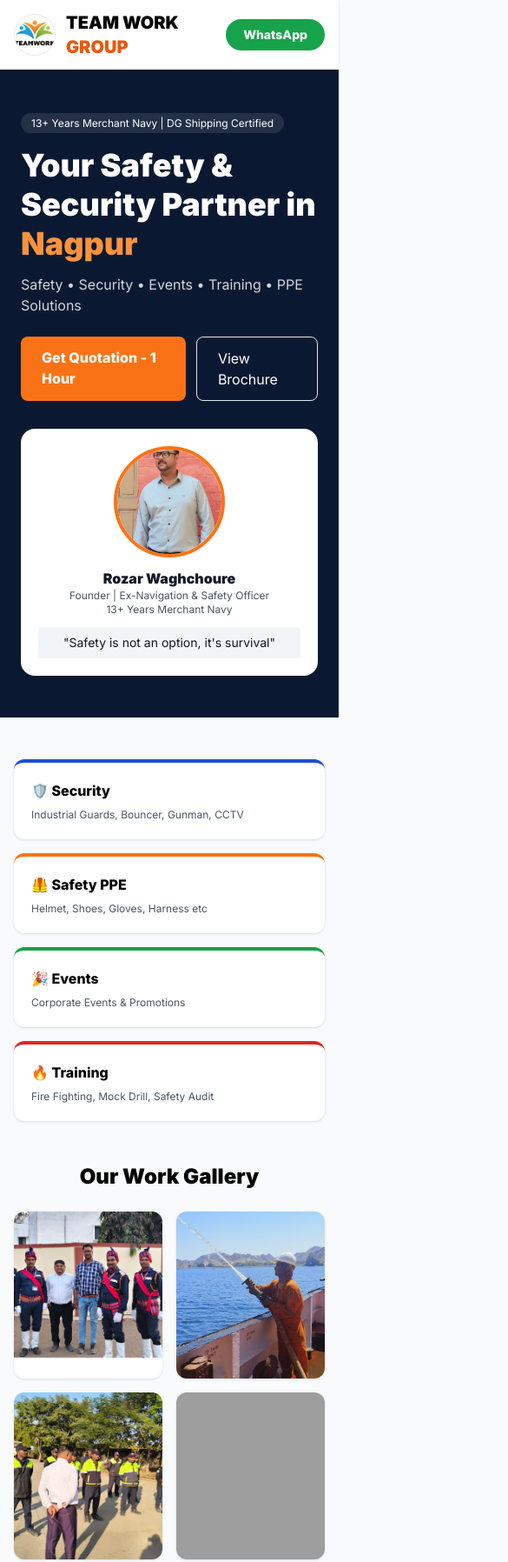
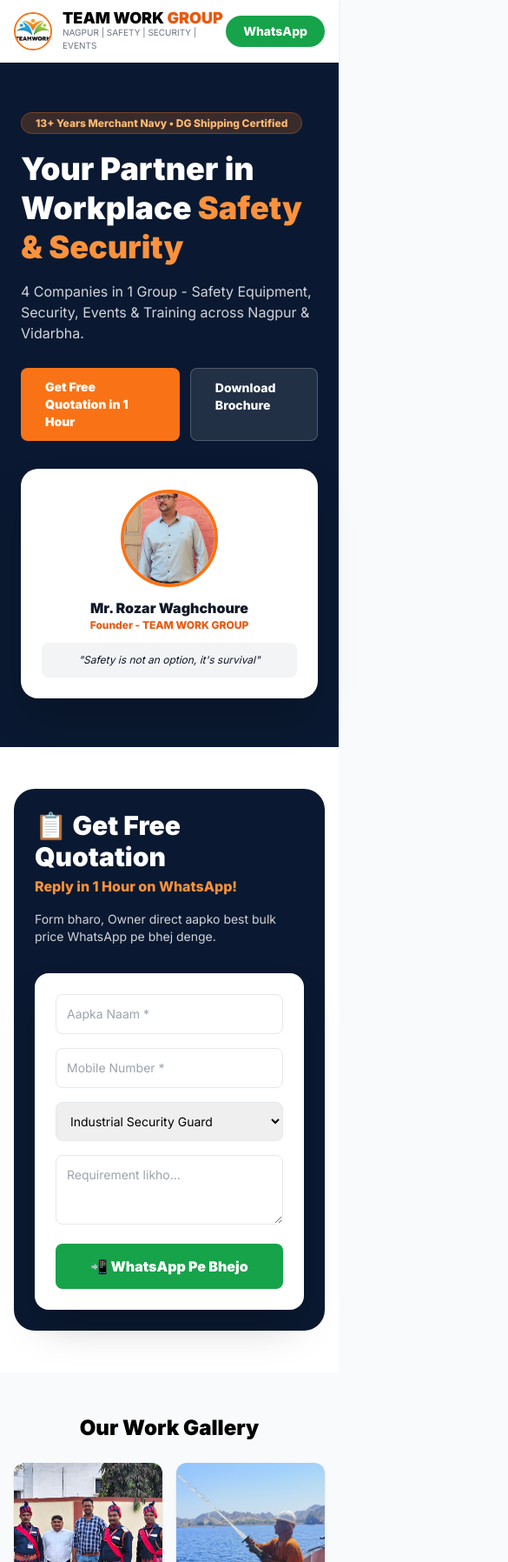
Before and after one commit to teamworkenterprisesnagpur/teamwork-enterprises, a plain HTML site: page index.html in a window 390 px wide. Shown: the top 1796 px of the page at 87% size, 585 px wide, since content can reach past the window. Drawn offline with nearby package versions, Linux system fonts and the light colour scheme; grey boxes are pictures that could not be loaded.

Commit message:
Update index.html

```diff
--- a/index.html
+++ b/index.html
@@ -6,74 +6,94 @@
 <title>TEAM WORK GROUP Nagpur | Safety, Security & Events</title>
 <script src="https://cdn.tailwindcss.com"></script>
 <link href="https://fonts.googleapis.com/css2?family=Inter:wght@400;600;800;900&display=swap" rel="stylesheet">
-<style>body{font-family:Inter}</style>
+<style>body{font-family:'Inter',sans-serif}</style>
 </head>
 <body class="bg-gray-50">
-
-<!-- HEADER -->
 <header class="bg-white shadow sticky top-0 z-50">
 <div class="max-w-7xl mx-auto px-4 py-3 flex justify-between items-center">
 <div class="flex items-center gap-3">
-<img src="logo.png" alt="logo" class="h-12 w-12 rounded-full object-cover border">
-<h1 class="font-black text-xl">TEAM WORK <span class="text-orange-600">GROUP</span></h1>
+<img src="logo.png" class="h-11 w-11 rounded-full object-cover border-2 border-orange-500">
+<div><h1 class="font-black text-lg leading-none">TEAM WORK <span class="text-orange-600">GROUP</span></h1><p class="text-[10px] text-gray-500">NAGPUR | SAFETY | SECURITY | EVENTS</p></div>
 </div>
-<a href="https://wa.me/918208119059" class="bg-green-600 text-white px-5 py-2 rounded-full font-bold text-sm">WhatsApp</a>
+<a href="https://wa.me/918208119059" class="bg-green-600 text-white px-5 py-2 rounded-full text-sm font-bold">WhatsApp</a>
 </div>
 </header>
 
-<!-- HERO -->
-<section class="bg-[#0A1931] text-white py-12 px-6">
-<div class="max-w-7xl mx-auto grid md:grid-cols-2 gap-8 items-center">
-<div>
-<span class="bg-white/10 px-3 py-1 rounded-full text-xs">13+ Years Merchant Navy | DG Shipping Certified</span>
-<h2 class="text-4xl md:text-5xl font-black mt-4 leading-tight">Your Safety & Security Partner in <span class="text-orange-400">Nagpur</span></h2>
-<p class="mt-3 text-gray-300">Safety • Security • Events • Training • PPE Solutions</p>
-<div class="mt-6 flex gap-3">
-<a href="https://wa.me/918208119059?text=Hi%20Teamwork%20Group%20Need%20Quotation" class="bg-orange-500 px-6 py-3 rounded-lg font-bold">Get Quotation - 1 Hour</a>
-<a href="brochure.png" target="_blank" class="border px-6 py-3 rounded-lg">View Brochure</a>
+<section class="bg-[#0A1931] text-white py-14 px-6">
+<div class="max-w-7xl mx-auto grid md:grid-cols-5 gap-8 items-center">
+<div class="md:col-span-3">
+<span class="bg-orange-500/20 border border-orange-500/30 text-orange-300 px-4 py-1 rounded-full text-xs font-bold">13+ Years Merchant Navy • DG Shipping Certified</span>
+<h2 class="text-4xl md:text-5xl font-black mt-5 leading-tight">Your Partner in Workplace <span class="text-orange-400">Safety & Security</span></h2>
+<p class="mt-4 text-gray-300">4 Companies in 1 Group - Safety Equipment, Security, Events & Training across Nagpur & Vidarbha.</p>
+<div class="mt-7 flex gap-3">
+<a href="#enquiry" class="bg-orange-500 px-7 py-3 rounded-lg font-black text-sm">Get Free Quotation in 1 Hour</a>
+<a href="brochure.png" target="_blank" class="bg-white/10 border border-white/20 px-7 py-3 rounded-lg font-bold text-sm">Download Brochure</a>
 </div>
 </div>
-<div class="bg-white text-gray-900 p-5 rounded-2xl text-center">
-<img src="owner.jpg" class="w-32 h-32 rounded-full mx-auto object-cover border-4 border-orange-500">
-<h3 class="font-black mt-3">Rozar Waghchoure</h3>
-<p class="text-xs text-gray-600">Founder | Ex-Navigation & Safety Officer<br>13+ Years Merchant Navy</p>
-<p class="mt-3 text-sm bg-gray-100 p-2 rounded">"Safety is not an option, it's survival"</p>
+<div class="md:col-span-2 bg-white text-gray-900 p-6 rounded-[20px] shadow-2xl text-center">
+<img src="owner.jpg" class="w-28 h-28 rounded-full mx-auto object-cover border-4 border-orange-500">
+<h3 class="font-black mt-3">Mr. Rozar Waghchoure</h3>
+<p class="text-xs text-orange-600 font-bold">Founder - TEAM WORK GROUP</p>
+<p class="mt-3 text-xs italic bg-gray-100 p-3 rounded-lg">"Safety is not an option, it's survival"</p>
 </div>
 </div>
 </section>
 
-<!-- 4 SERVICES -->
-<section class="max-w-7xl mx-auto px-4 py-12 grid md:grid-cols-4 gap-4">
-<div class="bg-white p-5 rounded-xl shadow border-t-4 border-blue-700"><h3 class="font-bold">🛡️ Security</h3><p class="text-xs mt-2 text-gray-600">Industrial Guards, Bouncer, Gunman, CCTV</p></div>
-<div class="bg-white p-5 rounded-xl shadow border-t-4 border-orange-500"><h3 class="font-bold">🦺 Safety PPE</h3><p class="text-xs mt-2 text-gray-600">Helmet, Shoes, Gloves, Harness etc</p></div>
-<div class="bg-white p-5 rounded-xl shadow border-t-4 border-green-600"><h3 class="font-bold">🎉 Events</h3><p class="text-xs mt-2 text-gray-600">Corporate Events & Promotions</p></div>
-<div class="bg-white p-5 rounded-xl shadow border-t-4 border-red-600"><h3 class="font-bold">🔥 Training</h3><p class="text-xs mt-2 text-gray-600">Fire Fighting, Mock Drill, Safety Audit</p></div>
-</section>
-
-<!-- GALLERY -->
-<section class="max-w-7xl mx-auto px-4 pb-12">
-<h2 class="text-2xl font-black text-center mb-6">Our Work Gallery</h2>
-<div class="grid grid-cols-2 md:grid-cols-3 gap-4">
-<img src="gallery1.jpg" class="rounded-xl h-48 w-full object-cover shadow">
-<img src="gallery2.jpg" class="rounded-xl h-48 w-full object-cover shadow">
-<img src="gallery3.jpg" class="rounded-xl h-48 w-full object-cover shadow">
-<img src="gallery4.jpg" class="rounded-xl h-48 w-full object-cover shadow">
-<img src="gallery5.jpg" class="rounded-xl h-48 w-full object-cover shadow">
-<img src="gallery6.jpg" class="rounded-xl h-48 w-full object-cover shadow">
-<img src="gallery7.jpg" class="rounded-xl h-48 w-full object-cover shadow">
-<img src="gallery8.jpg" class="rounded-xl h-48 w-full object-cover shadow">
-<img src="gallery9.jpg" class="rounded-xl h-48 w-full object-cover shadow">
+<!-- ENQUIRY FORM - TERA PURANA WALA SECTION -->
+<section id="enquiry" class="bg-white py-12 px-4">
+<div class="max-w-6xl mx-auto bg-[#0A1931] rounded-[24px] p-6 md:p-10 grid md:grid-cols-2 gap-8">
+<div class="text-white">
+<h2 class="text-3xl font-black">📋 Get Free Quotation</h2>
+<p class="text-orange-400 font-bold mt-1">Reply in 1 Hour on WhatsApp!</p>
+<p class="text-sm text-gray-300 mt-4">Form bharo, Owner direct aapko best bulk price WhatsApp pe bhej denge.</p>
 </div>
-<div class="mt-10 bg-white p-6 rounded-xl shadow text-center">
-<h3 class="font-bold">Official Company Brochure</h3>
-<img src="brochure.png" class="mx-auto mt-4 max-w-full md:max-w-2xl border rounded-lg">
+<form onsubmit="sendToWhatsapp(event)" class="bg-white p-6 rounded-2xl shadow-2xl space-y-4">
+<input id="name" required placeholder="Aapka Naam *" class="w-full border p-3 rounded-lg text-sm">
+<input id="phone" required placeholder="Mobile Number *" class="w-full border p-3 rounded-lg text-sm">
+<select id="service" class="w-full border p-3 rounded-lg text-sm">
+<option>Industrial Security Guard</option>
+<option>Bouncer / Gunman</option>
+<option>Safety PPE Bulk</option>
+<option>Fire Fighting Training</option>
+<option>CCTV Installation</option>
+<option>Events & Promotion</option>
+</select>
+<textarea id="message" placeholder="Requirement likho..." class="w-full border p-3 rounded-lg text-sm h-20"></textarea>
+<button type="submit" class="w-full bg-green-600 text-white font-black py-3.5 rounded-lg">📲 WhatsApp Pe Bhejo</button>
+</form>
 </div>
 </section>
 
-<footer class="bg-black text-white text-center py-6 text-sm">
-<p>© 2024-26 TEAM WORK GROUP | 41, Jamil Housing, Godhani Road, Nagpur - 440023</p>
-<p>📱 82081 19059 | teamworkg2018@gmail.com</p>
-</footer>
+<section class="max-w-7xl mx-auto px-4 py-12">
+<h2 class="text-2xl font-black text-center mb-6">Our Work Gallery</h2>
+<div class="grid grid-cols-2 md:grid-cols-3 gap-4">
+<img src="gallery1.jpg" class="rounded-xl h-52 w-full object-cover shadow">
+<img src="gallery2.jpg" class="rounded-xl h-52 w-full object-cover shadow">
+<img src="gallery3.jpg" class="rounded-xl h-52 w-full object-cover shadow">
+<img src="gallery4.jpg" class="rounded-xl h-52 w-full object-cover shadow">
+<img src="gallery5.jpg" class="rounded-xl h-52 w-full object-cover shadow">
+<img src="gallery6.jpg" class="rounded-xl h-52 w-full object-cover shadow">
+<img src="gallery7.jpg" class="rounded-xl h-52 w-full object-cover shadow">
+<img src="gallery8.jpg" class="rounded-xl h-52 w-full object-cover shadow">
+<img src="gallery9.jpg" class="rounded-xl h-52 w-full object-cover shadow">
+</div>
+<div class="mt-10 bg-white p-6 rounded-xl shadow text-center">
+<img src="brochure.png" class="mx-auto max-w-3xl border rounded-xl">
+</div>
+</section>
 
+<footer class="bg-black text-white text-center py-6 text-xs">© TEAM WORK GROUP Nagpur - 82081 19059</footer>
+
+<script>
+function sendToWhatsapp(e){
+e.preventDefault();
+let n=document.getElementById('name').value;
+let p=document.getElementById('phone').value;
+let s=document.getElementById('service').value;
+let m=document.getElementById('message').value;
+let text=`*NEW ENQUIRY*%0AName: ${n}%0APhone: ${p}%0AService: ${s}%0ADetails: ${m}`;
+window.open(`https://wa.me/918208119059?text=${text}`,'_blank');
+}
+</script>
 </body>
 </html>
```
